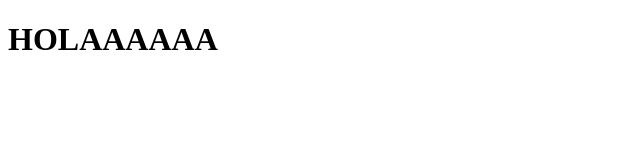
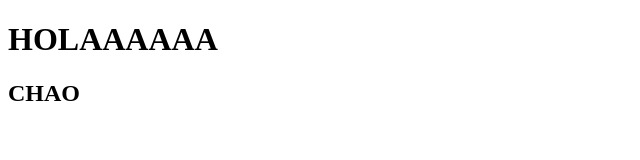
Before and after one commit to carlosriquelmeg/ejemplogitvisual, a plain HTML site: page index.html in a window 1280 px wide. Shown: the whole page, without its empty margins (0-640 px from the left). Drawn offline with Linux system fonts and the light colour scheme.

Commit message:
agregue un h2

```diff
--- a/index.html
+++ b/index.html
@@ -9,5 +9,6 @@
 </head>
 <body>
     <h1>HOLAAAAAA</h1>
+    <h2>CHAO</h2>
 </body>
 </html>
```
